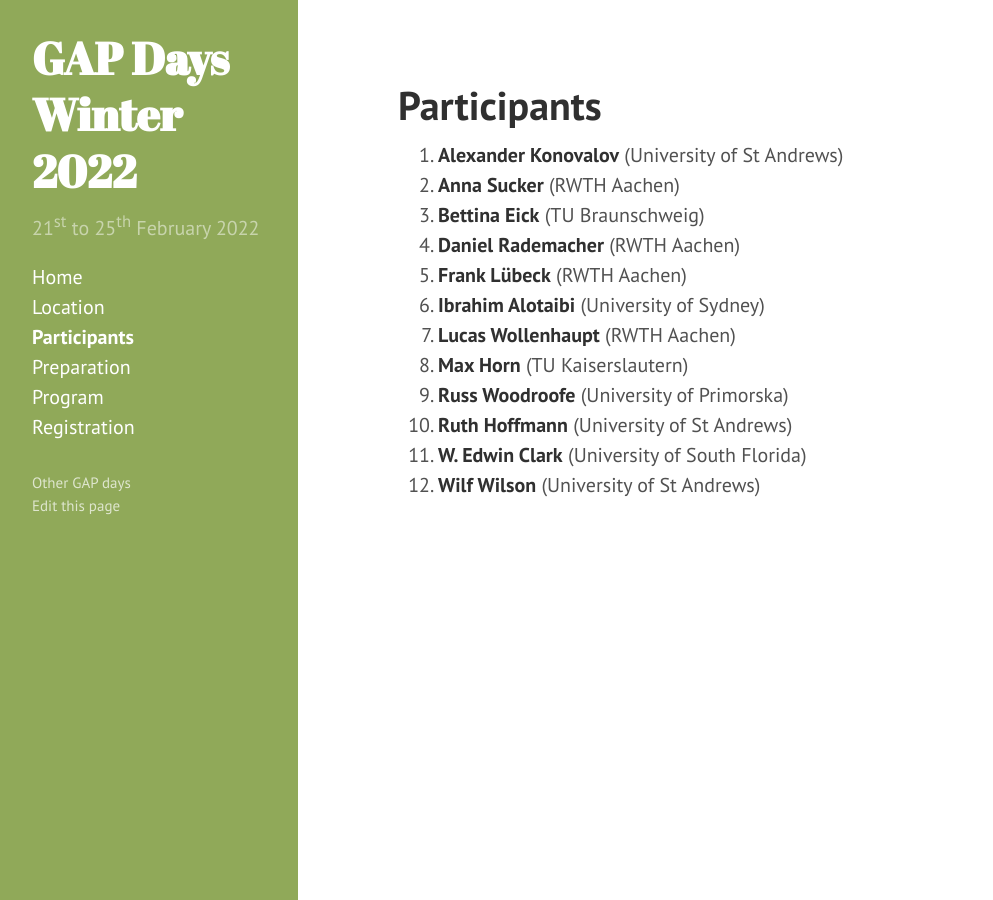
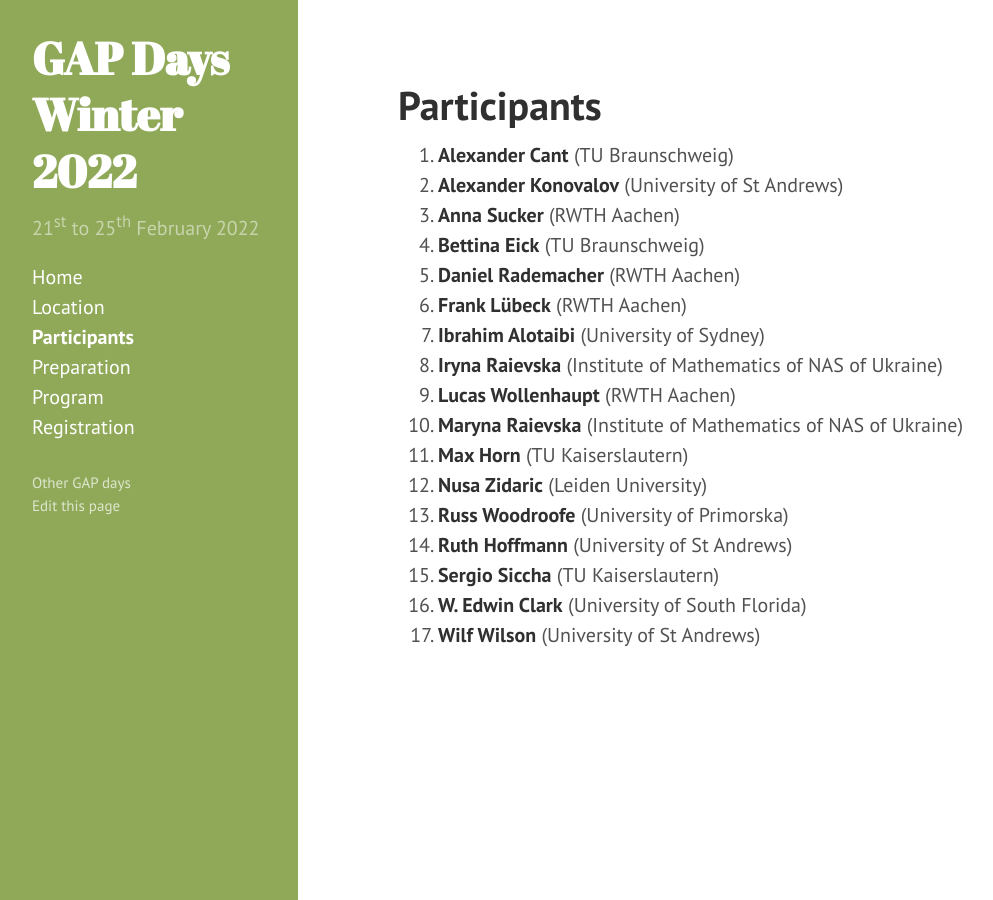
Before and after one commit to gapdays/gapdays2022-winter, a Jekyll site: the page built from participants.md, in a window 1280 px wide. Shown: the whole page, without its empty margins (2-995 px from the left). Built offline with Jekyll 4.4.1, drawn with Linux system fonts in a browser that asks for light colours.

Commit message:
Participants

```diff
--- a/participants.md
+++ b/participants.md
@@ -14,6 +14,11 @@ participants:
   - {name: Ibrahim Alotaibi, affiliation: University of Sydney, Australia}
   - {name: W. Edwin Clark, affiliation: University of South Florida, USA}
   - {name: Frank Lübeck, affiliation: RWTH Aachen, Germany}
+  - {name: Alexander Cant, affiliation: TU Braunschweig, Germany}
+  - {name: Nusa Zidaric, affiliation: Leiden University, Netherlands}
+  - {name: Maryna Raievska, affiliation: Institute of Mathematics of NAS of Ukraine, Kyiv, Ukraine}
+  - {name: Iryna Raievska, affiliation: Institute of Mathematics of NAS of Ukraine, Kyiv, Ukraine}
+  - {name: Sergio Siccha, affiliation: TU Kaiserslautern, Germany}
 ---
 
 <ol>{% assign participants = page.participants | sort: "name" %}
```
